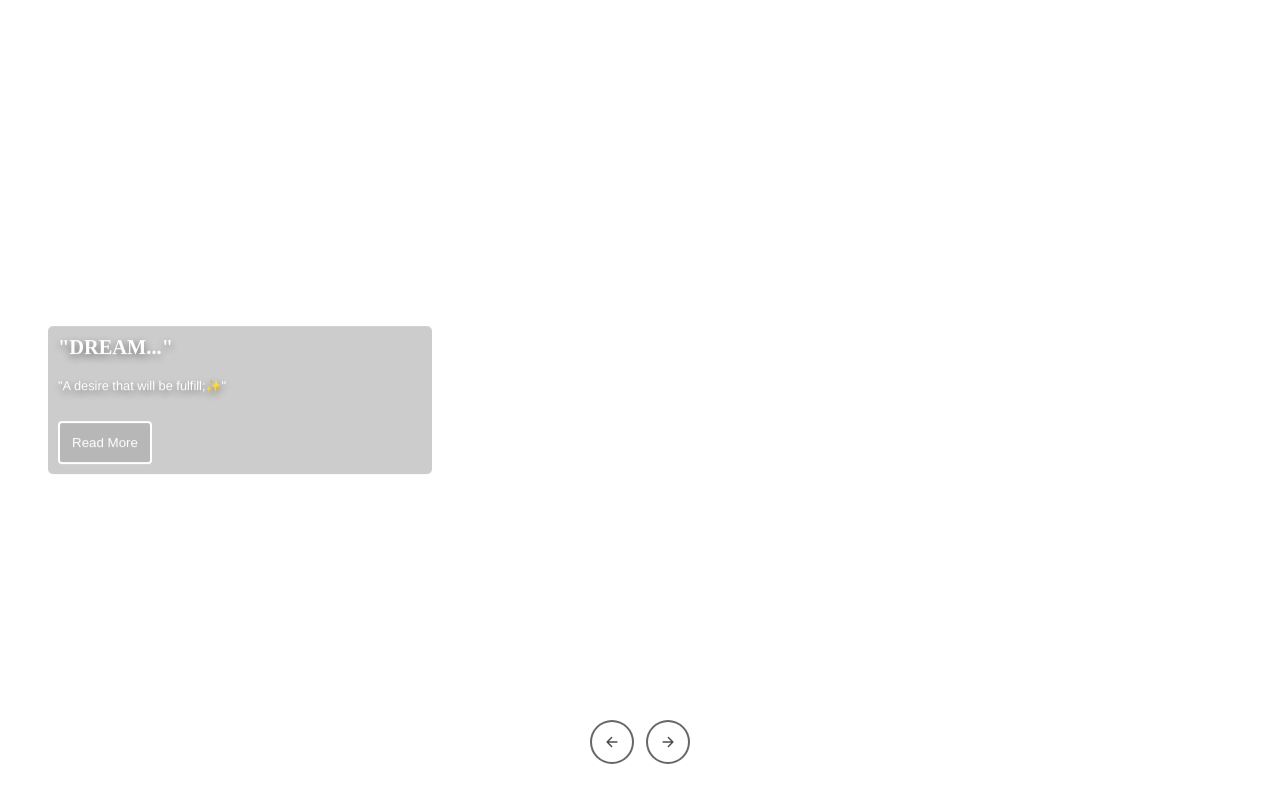
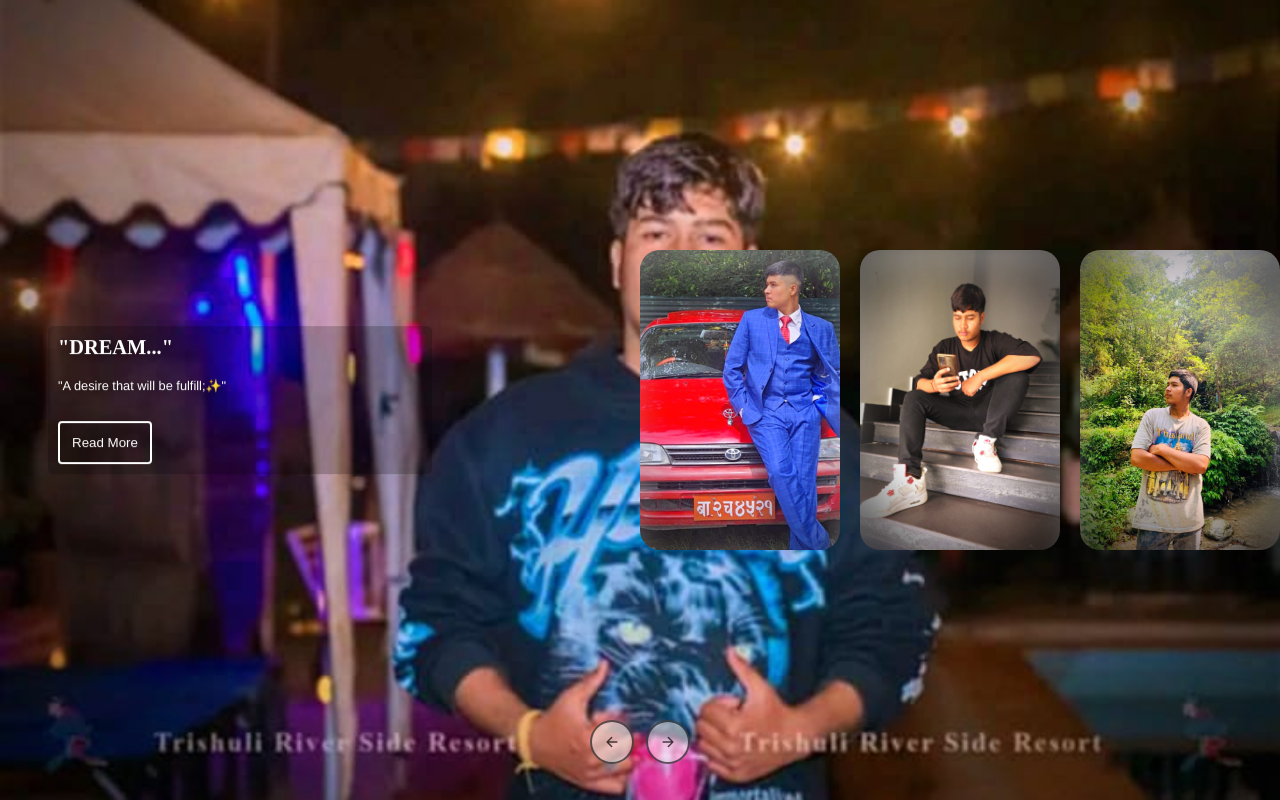
Before and after one commit to ronish999/ronish-rajedit, a plain HTML site: page index.html in a window 1280 px wide. Drawn offline with nearby package versions, Linux system fonts and the light colour scheme; the site is published under a folder, as on GitHub Pages, so addresses that start at the root find nothing.

Commit message:
Update index.html

```diff
--- a/index.html
+++ b/index.html
@@ -3,28 +3,28 @@
 <link rel="stylesheet" href="style.css">
 <main>
   <ul class='slider'>
-    <li class='item' style="background-image: url('/5.jpg ')">
+    <li class='item' style="background-image: url('5.jpg ')">
       <div class='content'>
         <h2 class='title'>Swaag...</h2>
         <p class='description'>"My Life my rule"</p>
         <button>Read More</button>
       </div>
     </li>
-    <li class='item' style="background-image: url('/1.jpg')">
+    <li class='item' style="background-image: url('1.jpg')">
       <div class='content'>
         <h2 class='title'>"Dream..."</h2>
         <p class='description'> "A desire that will be fulfill;✨"</p>
         <button>Read More</button>
       </div>
     </li>
-    <li class='item' style="background-image: url('/2.jpg')">
+    <li class='item' style="background-image: url('2.jpg')">
       <div class='content'>
         <h2 class='title'>"Black..."</h2>
         <p class='description'> Mine Favourite  </p>
         <button>Read More</button>
       </div>
     </li>
-    <li class='item' style="background-image: url('/3.jpg')">
+    <li class='item' style="background-image: url('3.jpg')">
       <div class='content'>
         <h2 class='title'>"Nature.."</h2>
         <p class='description'>
@@ -33,7 +33,7 @@
         <button>Read More</button>
       </div>
     </li>
-    <li class='item' style="background-image: url('/4.jpg')">
+    <li class='item' style="background-image: url('4.jpg')">
       <div class='content'>
         <h2 class='title'>"Enjoy.."</h2>
         <p class='description'>
```
